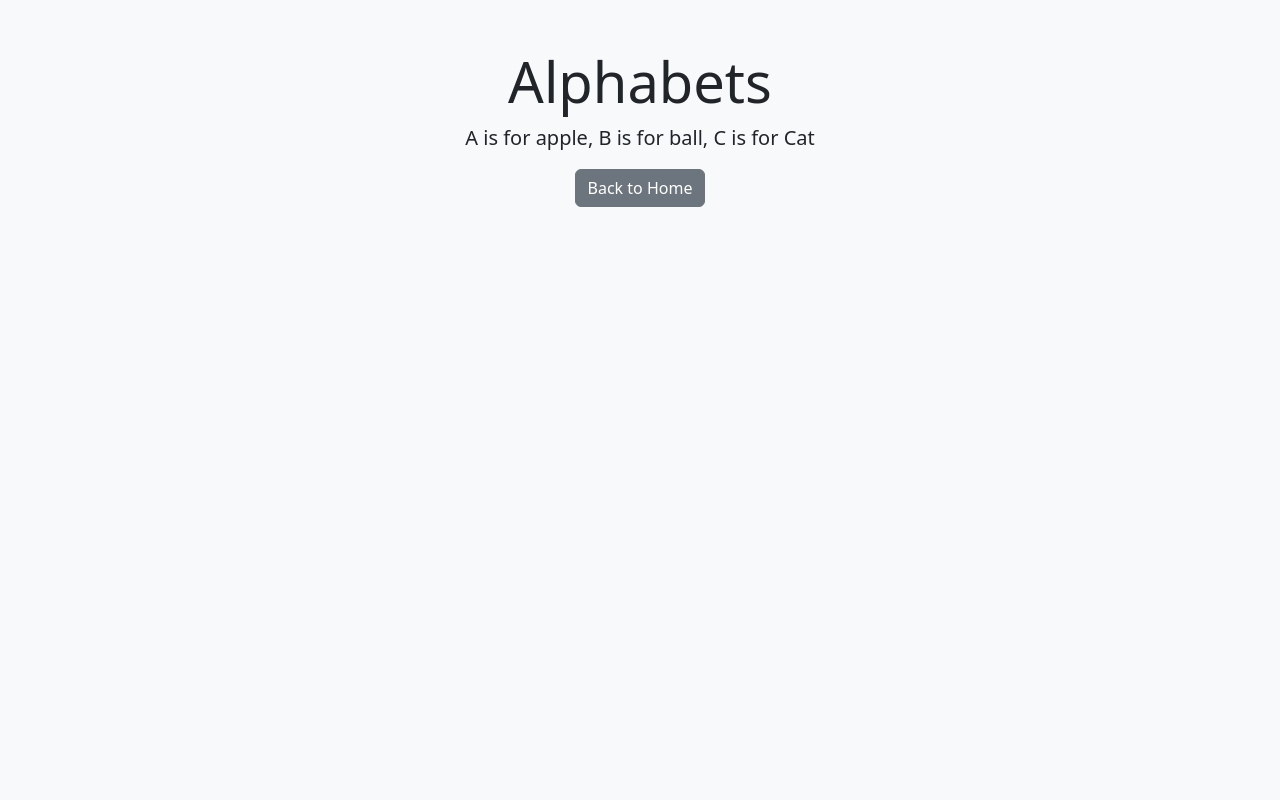
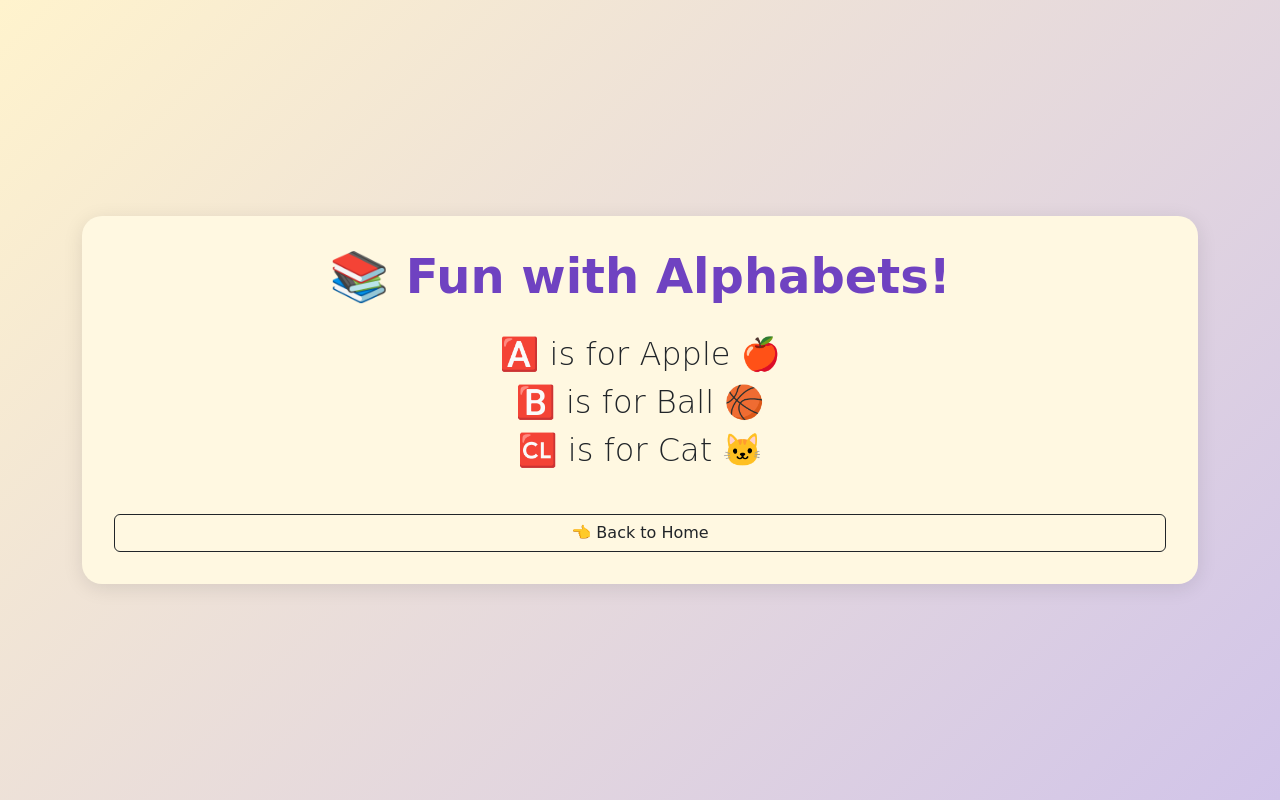
Before and after one commit to amoghrgowda/ci-cd-pipeline, a Flask app: page /abc in a window 1280 px wide. Run offline with Flask 3, Linux system fonts and the light colour scheme; some libraries are stand-ins or nearby versions.

Commit message:
stylized the template webpages a bit

```diff
--- a/app/templates/abc.html
+++ b/app/templates/abc.html
@@ -1,16 +1,56 @@
 <!DOCTYPE html>
 <html lang="en">
 <head>
-    <meta charset="UTF-8" />
-    <meta name="viewport" content="width=device-width, initial-scale=1" />
-    <title>ABC - Python CI/CD</title>
-    <link href="https://cdn.jsdelivr.net/npm/bootstrap@5.4.0/dist/css/bootstrap.min.css" rel="stylesheet">
+  <meta charset="UTF-8" />
+  <meta name="viewport" content="width=device-width, initial-scale=1" />
+  <title>ABC - Python CI/CD</title>
+  <link href="https://cdn.jsdelivr.net/npm/bootstrap@5.3.3/dist/css/bootstrap.min.css" rel="stylesheet">
+  <style>
+    body {
+      background: linear-gradient(135deg, #fff3cd, #d1c4e9);
+      min-height: 100vh;
+      display: flex;
+      align-items: center;
+      justify-content: center;
+      font-family: 'Comic Sans MS', cursive, sans-serif;
+    }
+    .card {
+      background-color: #fff8e1;
+      border: none;
+      border-radius: 20px;
+      padding: 2rem;
+      box-shadow: 0 4px 20px rgba(0, 0, 0, 0.1);
+      animation: bounceIn 0.7s ease;
+    }
+    h1 {
+      color: #6f42c1;
+    }
+    .emoji {
+      font-size: 2rem;
+    }
+    @keyframes bounceIn {
+      from {
+        transform: scale(0.9);
+        opacity: 0;
+      }
+      to {
+        transform: scale(1);
+        opacity: 1;
+      }
+    }
+  </style>
 </head>
-<body class="bg-light">
-    <div class="container mt-5 text-center">
-        <h1 class="display-4">Alphabets</h1>
-        <p class="lead">A is for apple, B is for ball, C is for Cat</p>
-        <a href="/" class="btn btn-secondary">Back to Home</a>
+<body>
+  <div class="container">
+    <div class="card text-center">
+      <h1 class="display-5 fw-bold">📚 Fun with Alphabets!</h1>
+      <p class="lead mt-3 emoji">
+        🅰️ is for Apple 🍎<br>
+        🅱️ is for Ball 🏀<br>
+        🆑 is for Cat 🐱
+      </p>
+      <a href="/" class="btn btn-outline-dark mt-4">👈 Back to Home</a>
     </div>
+  </div>
 </body>
 </html>
```
Also changed, not shown: app/templates/home.html (+28 -9 lines).
